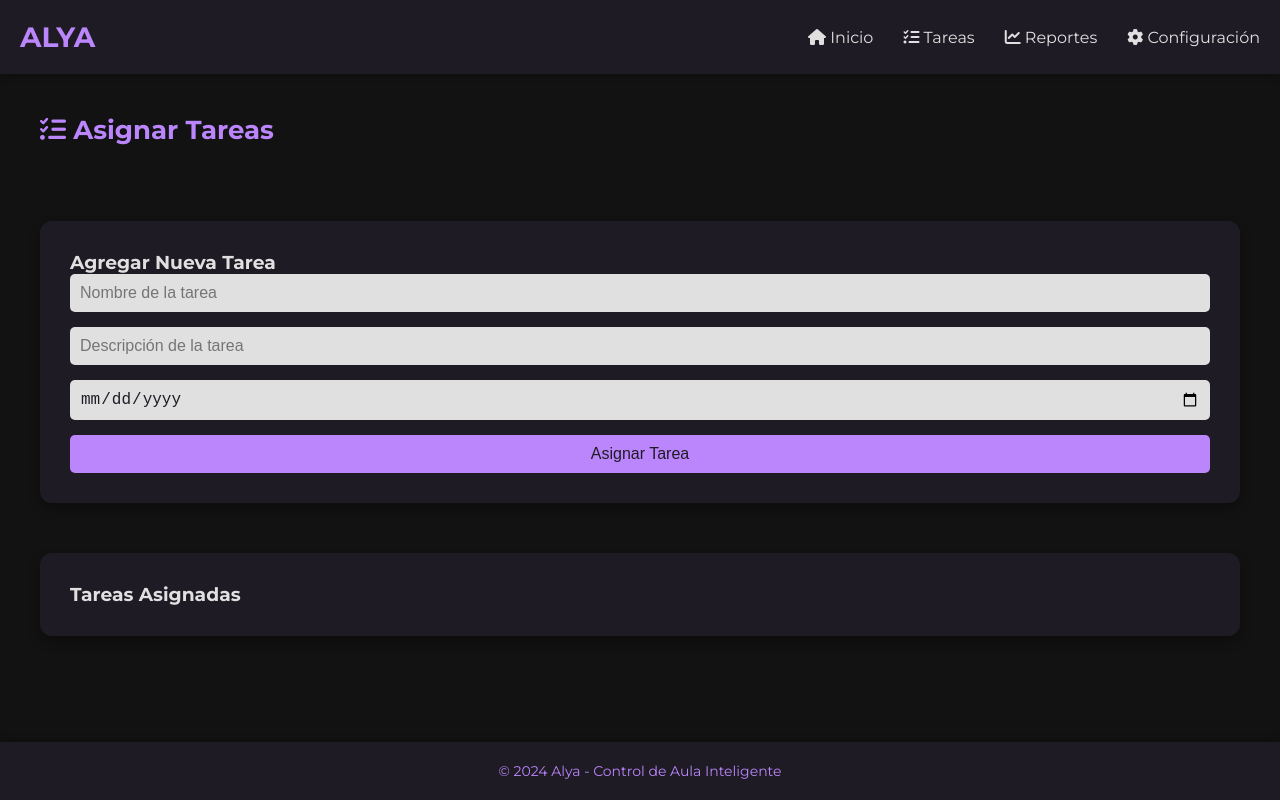
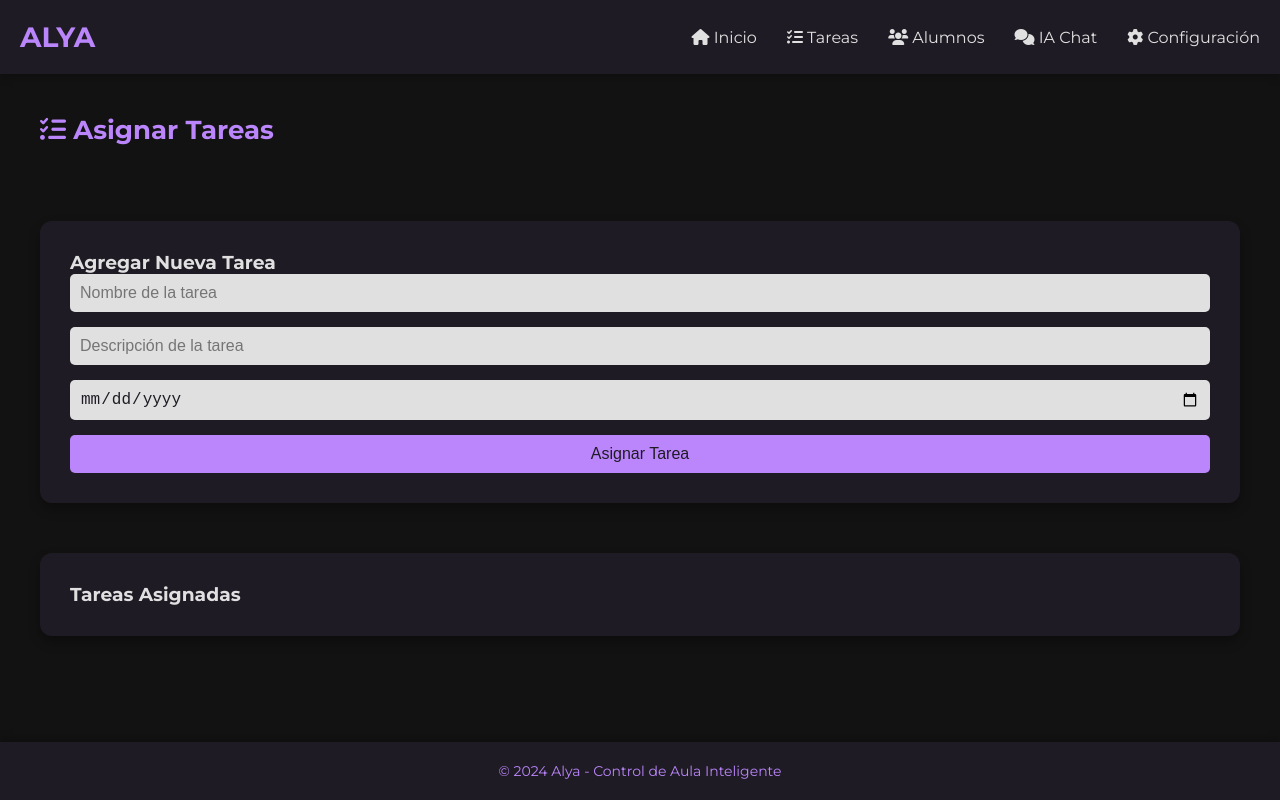
Before and after one commit to NexaryWork/Alya-cei, a plain HTML site: page tasks.html in a window 1280 px wide. Drawn offline with Linux system fonts and the light colour scheme.

Commit message:
tasks.html

```diff
--- a/tasks.html
+++ b/tasks.html
@@ -184,7 +184,8 @@
         <nav>
             <a href="home.html"><i class="fas fa-home"></i> Inicio</a>
             <a href="tasks.html"><i class="fas fa-tasks"></i> Tareas</a>
-            <a href="reports.html"><i class="fas fa-chart-line"></i> Reportes</a>
+            <a href="students.html"><i class="fas fa-users"></i> Alumnos</a>
+            <a href="IA_Chat.html"><i class="fas fa-comments"></i> IA Chat</a>
             <a href="settings.html"><i class="fas fa-cog"></i> Configuración</a>
         </nav>
     </header>
```
